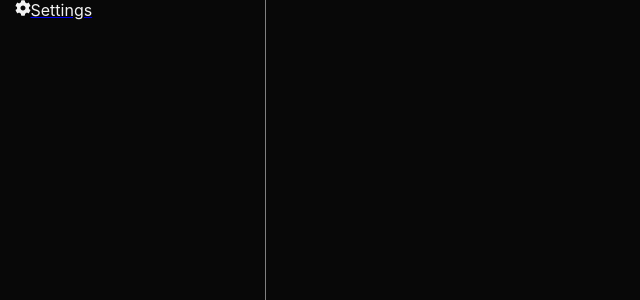
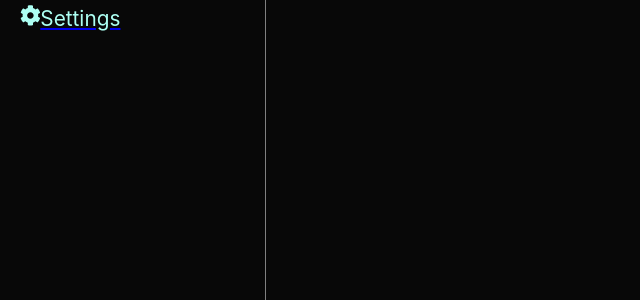
Before and after one commit to social-media-app-project/social-media-app, a React (Create React App) app in the folder frontend/: page /home in a window 1280 px wide. Shown: the top 300 px of the page, without its empty margins (0-640 px from the left). Built offline with nearby package versions, Linux system fonts and the light colour scheme.

Commit message:
made custom generate-react-cli templates

```diff
--- a/frontend/generate-react-cli.json
+++ b/frontend/generate-react-cli.json
@@ -5,6 +5,10 @@
   "testLibrary": "None",
   "component": {
     "default": {
+      "customTemplates": {
+        "component": "generate-templates/TemplateName.js",
+        "style": "generate-templates/TemplateName.module.css"
+      },
       "path": "src/components",
       "withStyle": true,
       "withTest": false,
--- a/frontend/src/components/NavBar/NavBarButton/NavBarButton.js
+++ b/frontend/src/components/NavBar/NavBarButton/NavBarButton.js
@@ -7,7 +7,7 @@ import { FaCog } from 'react-icons/fa';
 const NavBarButton = () => (
   <NavLink to="/home">
     <div className={styles['nav-bar-button']}>
-      <FaCog/>
+      <FaCog className={styles['icon']}/>
       <span>Settings</span>
     </div>
   </NavLink>
--- a/frontend/src/components/NavBar/NavBarButton/NavBarButton.module.css
+++ b/frontend/src/components/NavBar/NavBarButton/NavBarButton.module.css
@@ -1,3 +1,5 @@
 .nav-bar-button {
-    color: var(--text-color);
+    color: var(--primary-accent);
+    font-size: 1.3rem;
+    padding: 5px;
 }
```
Also changed, not shown: frontend/generate-templates/TemplateName.js (added, +8 -0 lines), frontend/generate-templates/TemplateName.module.css (added).
